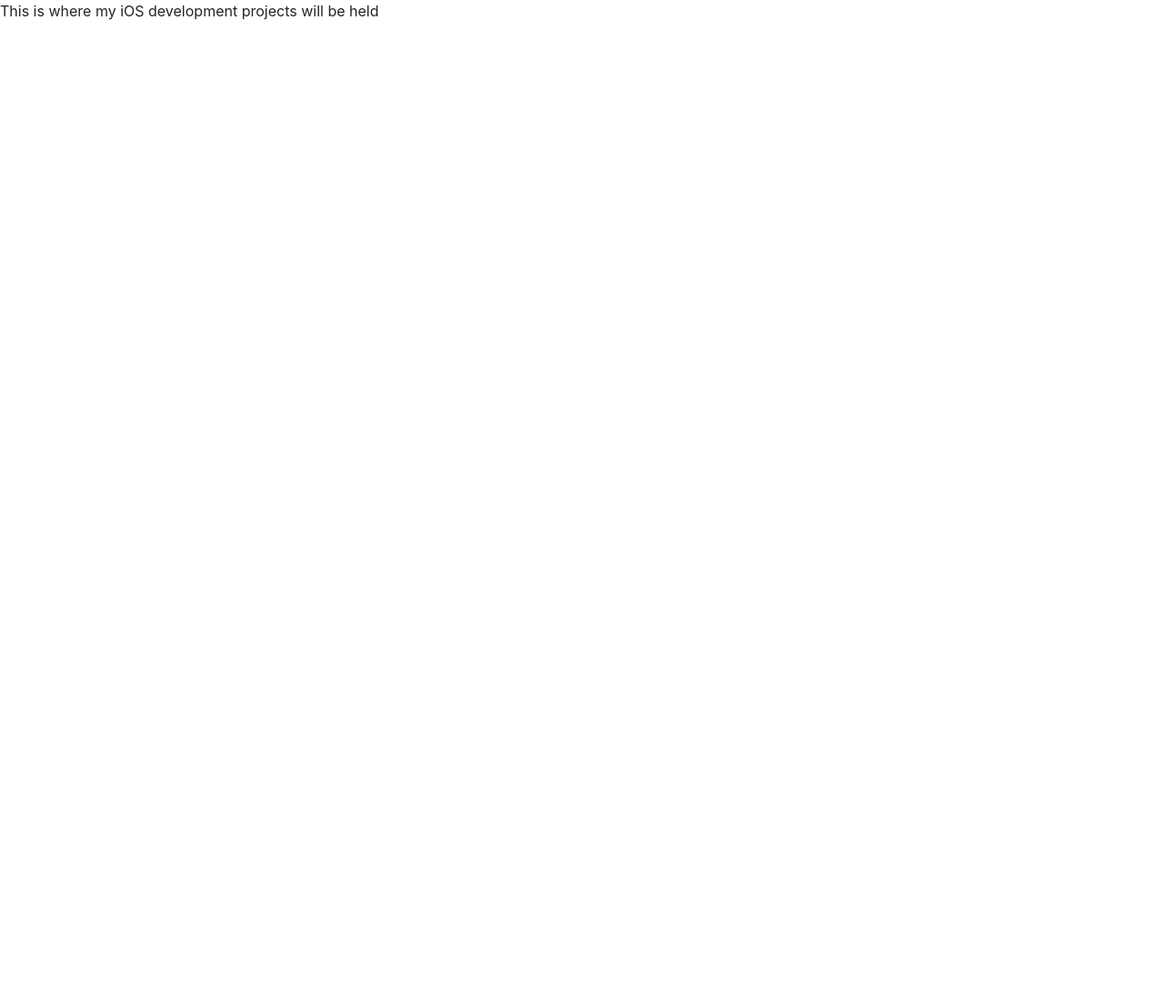
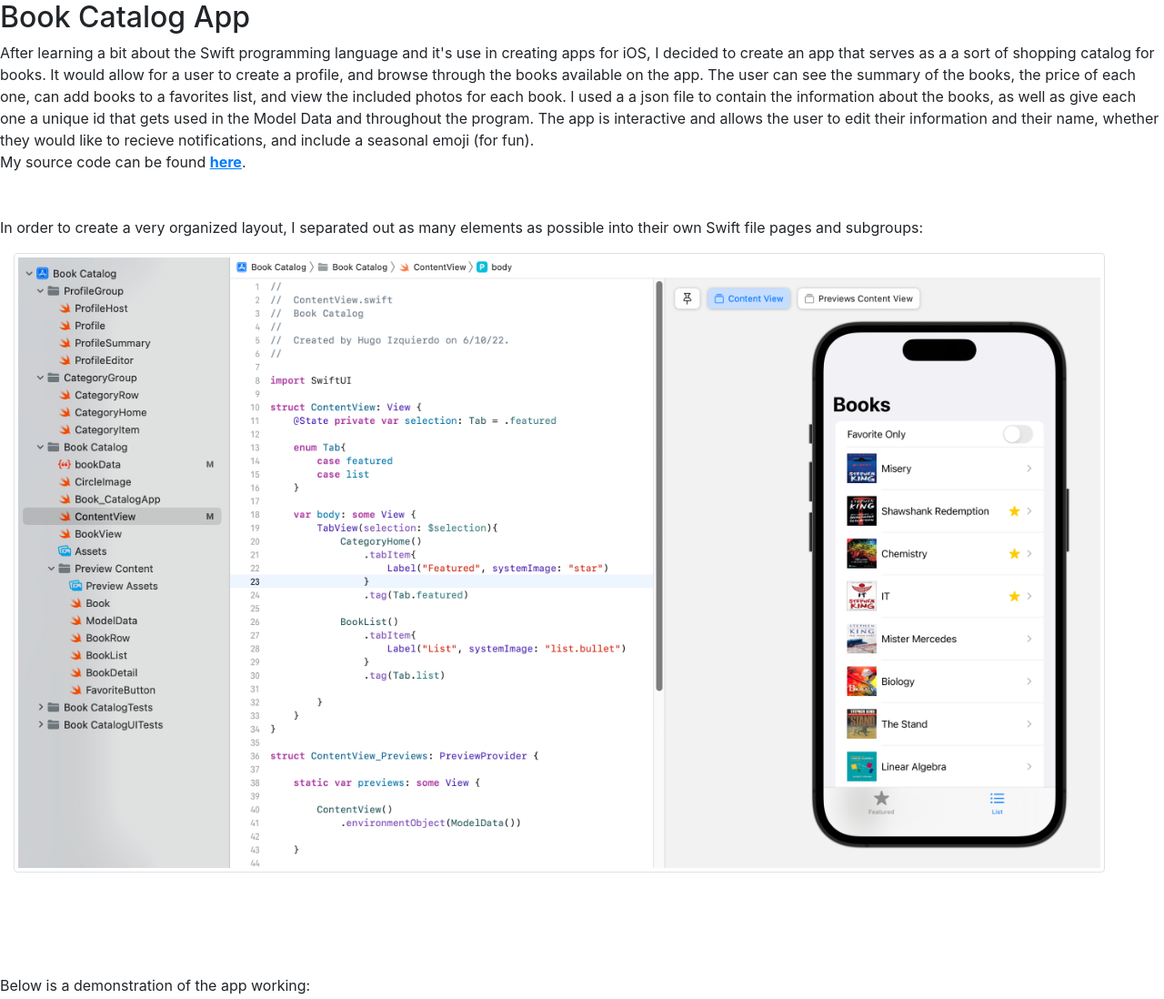
Before and after one commit to juiceleft88/juiceleft88.github.io, a plain HTML site: page iosDev.html in a window 1280 px wide. Shown: the top 1098 px of the page at 91% size. Before the commit the page ends 800 px from the top, so only its background shows below. Drawn offline with nearby package versions, Linux system fonts and the light colour scheme.

Commit message:
Adding to the iOS development page

```diff
--- a/iosDev.html
+++ b/iosDev.html
@@ -9,7 +9,37 @@
 </head>
 
 <body>
-    This is where my iOS development projects will be held
+    <h2>Book Catalog App</h2>
+    After learning a bit about the Swift programming language and it's use in creating apps for iOS, I decided to create
+    an app that serves as a a sort of shopping catalog for books. It would allow for a user to create a profile, and browse through
+    the books available on the app. The user can see the summary of the books, the price of each one, can add books to a favorites list,
+    and view the included photos for each book. I used a a json file to contain the information about the books, as well as give each one a unique id
+    that gets used in the Model Data and throughout the program. The app is interactive and allows the user to edit their information and their name, whether
+    they would like to recieve notifications, and include a seasonal emoji (for fun).
+    <br>
+    My source code can be found <a href="https://github.com/juiceleft88/Book-Catalog-App"><strong><u>here</u></strong></a>.
+    <br><br><br>
+    <div>
+        <p>
+            In order to create a very organized layout, I separated out as many elements as possible into their own Swift file pages and subgroups:
+            <br>
+            <div class="container-fluid">
+                <img src="Images/Book Catalog Codespace.png" class="img-thumbnail" width = "1200" height = "700" alt="Book Catalog Codespace">
+            </div>
+        </p>
+        <br><br><br><br>
+        <p>
+            Below is a demonstration of the app working:
+            <br>
+            <div class="container">
+                <div class="embed-responsive embed-responsive-4by3">
+                    <iframe class="embed-responsive-item" src="Recordings/Book Catalog Functionality.mov"></iframe>
+                  </div>
+            </div>
 
+        </p>
+
+
+    </div>
 </body>
 </html>
```
Also changed, not shown: Images/Book Catalog Codespace.png (added), 1 other file.
